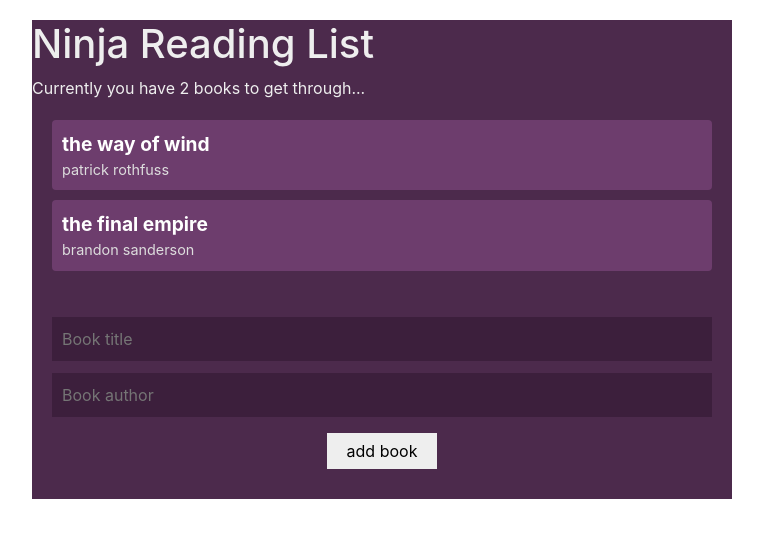
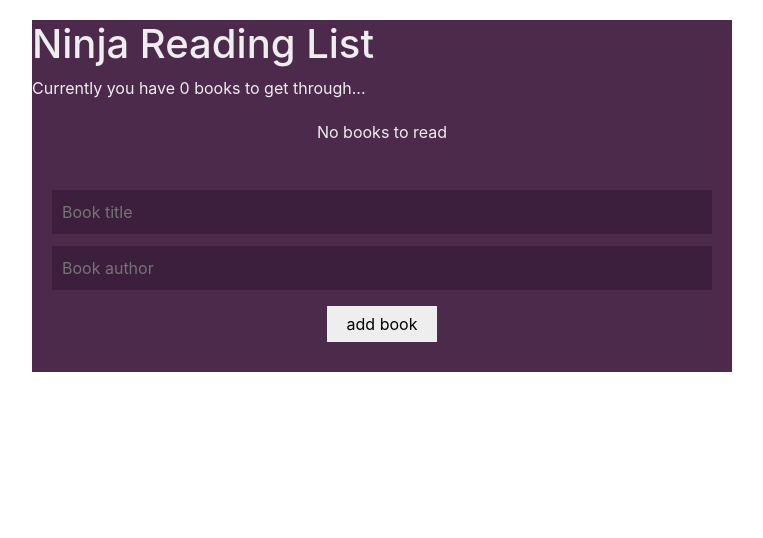
Before and after one commit to gauravsbagul/react-hooks-useContext-API, a React (Create React App) app: page / in a window 1280 px wide. Shown: the top 538 px of the page, without its empty margins (258-1021 px from the left). Built offline with nearby package versions, Linux system fonts and the light colour scheme.

Commit message:
Added reducer and dispatch

```diff
--- a/src/components/BookDetails.js
+++ b/src/components/BookDetails.js
@@ -2,10 +2,10 @@ import React, { useContext } from "react"
 import { BookContext } from "./../contexts/BookContext"
 
 const BookDetails = ({ book }) => {
-  const { removeBook } = useContext(BookContext)
+  const { dispatch } = useContext(BookContext)
 
   return (
-    <li onClick={() => removeBook(book.id)}>
+    <li onClick={() => dispatch({ type: "REMOVE_BOOK", id: book.id })}>
       <div className="title">{book.title}</div>
       <div className="author">{book.author}</div>
     </li>
--- a/src/components/BookForm.js
+++ b/src/components/BookForm.js
@@ -2,13 +2,16 @@ import React, { useContext, useState } from "react"
 import { BookContext } from "./../contexts/BookContext"
 
 const NewBookForm = () => {
-  const { addBook } = useContext(BookContext)
+  const { books, dispatch } = useContext(BookContext)
   const [title, setTitle] = useState("")
   const [author, setAuthor] = useState("")
 
   const handleSubmit = (e) => {
     e.preventDefault()
-    addBook(title, author)
+    dispatch({
+      type: "ADD_BOOK",
+      book: { title, author, id: books.length + 1 },
+    })
     setAuthor("")
     setTitle("")
   }
--- a/src/contexts/BookContext.js
+++ b/src/contexts/BookContext.js
@@ -1,25 +1,14 @@
 // @ts-nocheck
-import React, { createContext, useState } from "react"
+import React, { createContext, useReducer } from "react"
+import { bookReducer } from "./../reducers/bookReducer"
 
 export const BookContext = createContext()
 
 const BookContextProvider = (props) => {
-  const [books, setBooks] = useState([
-    { title: "the way of wind", author: "patrick rothfuss", id: 1 },
-    { title: "the final empire", author: "brandon sanderson", id: 2 },
-  ])
-
-  const addBook = (title, author) => {
-    setBooks([...books, { title, author, id: books.length + 1 }])
-  }
-
-  const removeBook = (id) => {
-    setBooks([...books.filter((book) => book.id != id)])
-  }
-  console.log("TCL:: addBook -> books", books)
+  const [books, dispatch] = useReducer(bookReducer, [])
 
   return (
-    <BookContext.Provider value={{ books, removeBook, addBook }}>
+    <BookContext.Provider value={{ books, dispatch }}>
       {props.children}
     </BookContext.Provider>
   )
--- /dev/null
+++ b/src/reducers/bookReducer.js
@@ -0,0 +1,23 @@
+export const bookReducer = (state, action) => {
+  console.log("TCL:: bookReducer -> action", action)
+  console.log("TCL:: bookReducer -> state", state)
+  switch (action.type) {
+    case "ADD_BOOK":
+      return [
+        ...state,
+        {
+          title: action.book.title,
+          author: action.book.author,
+          id: action.book.id,
+        },
+      ]
+      break
+    case "REMOVE_BOOK":
+      return state.filter((book) => book.id !== action.id)
+      break
+
+    default:
+      return state
+      break
+  }
+}
```
